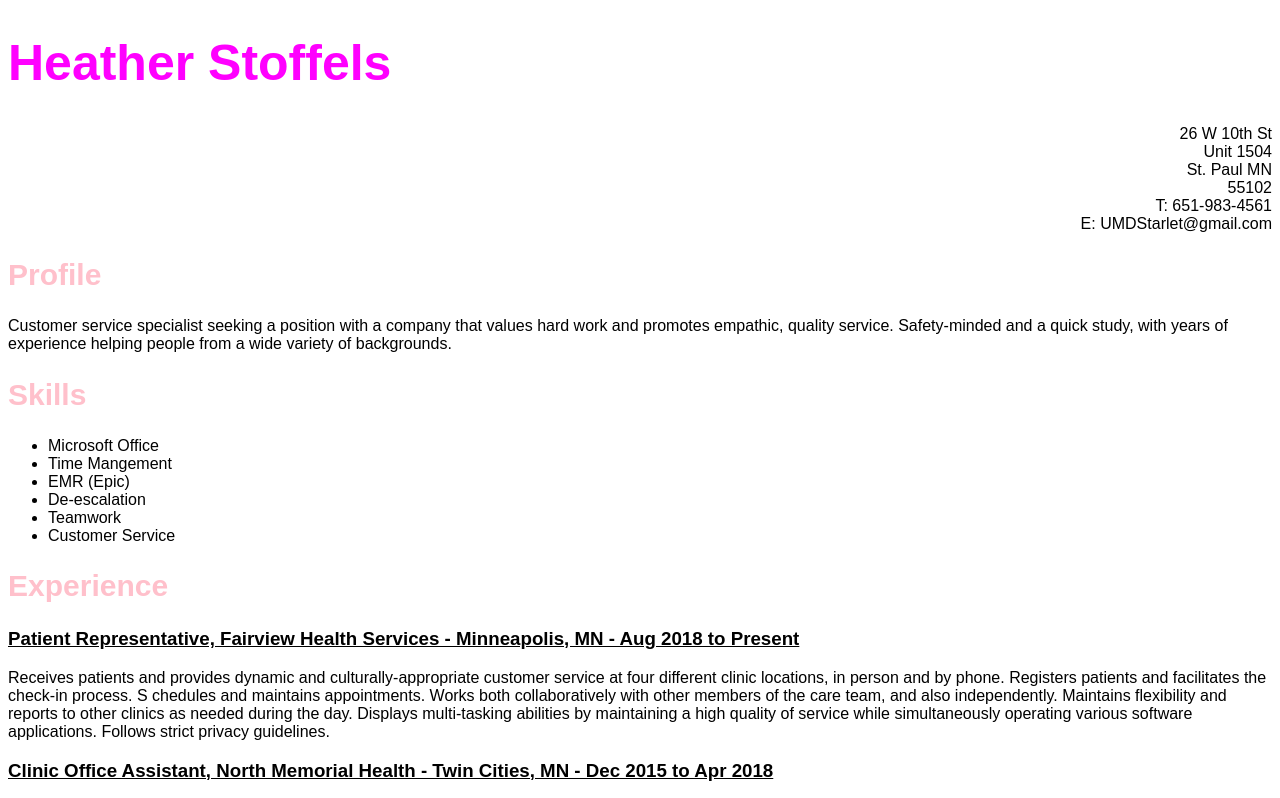
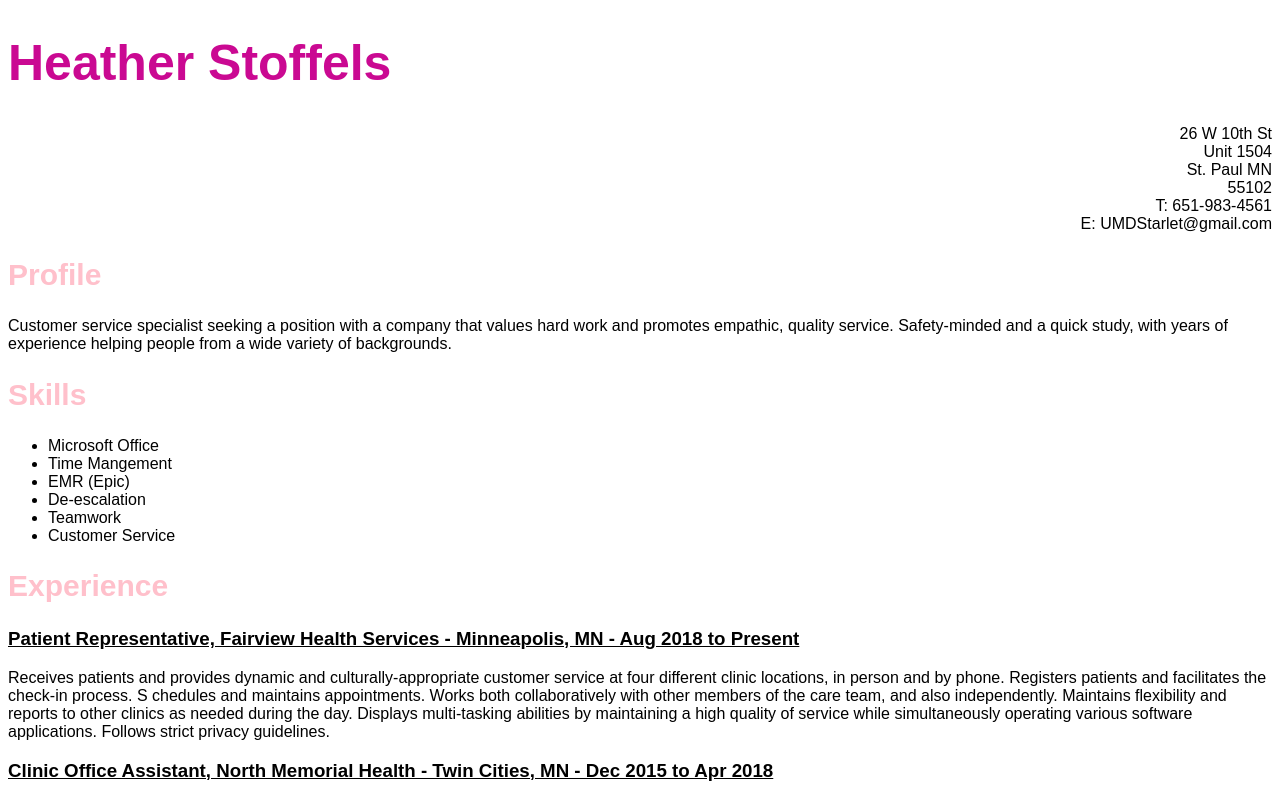
Before and after one commit to HeatherStoffels/HeatherStoffels.github.io, a plain HTML site: page index.html in a window 1280 px wide. Shown: the top 798 px of the page. Drawn offline with Linux system fonts and the light colour scheme.

Commit message:
bright pink

```diff
--- a/style.css
+++ b/style.css
@@ -3,7 +3,7 @@ body {
 }
 
 h1 {
-	Color: magenta;
+	Color: #CA0992;
 	font-size: 50px;
 
 }
```
